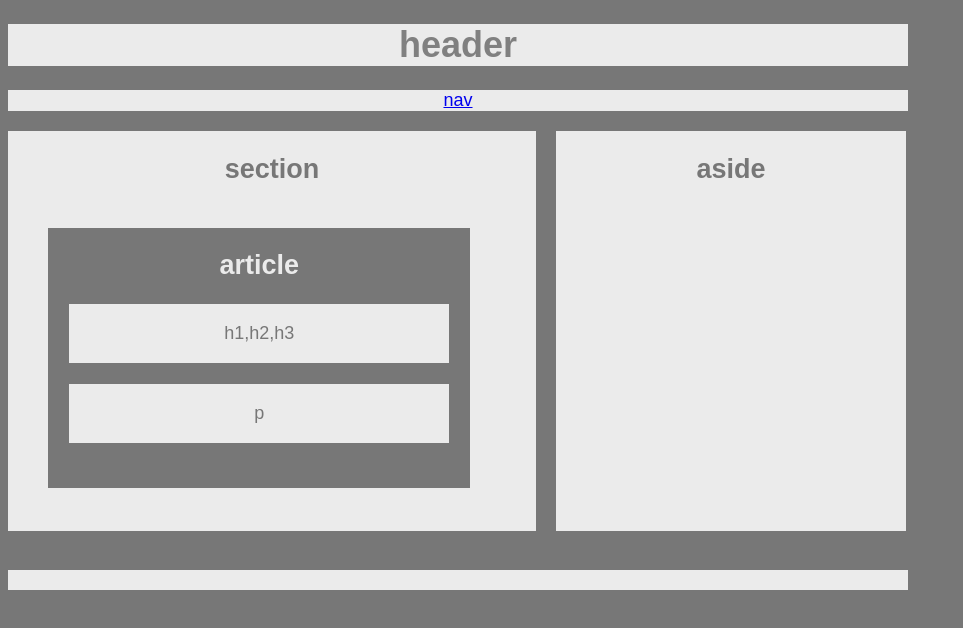
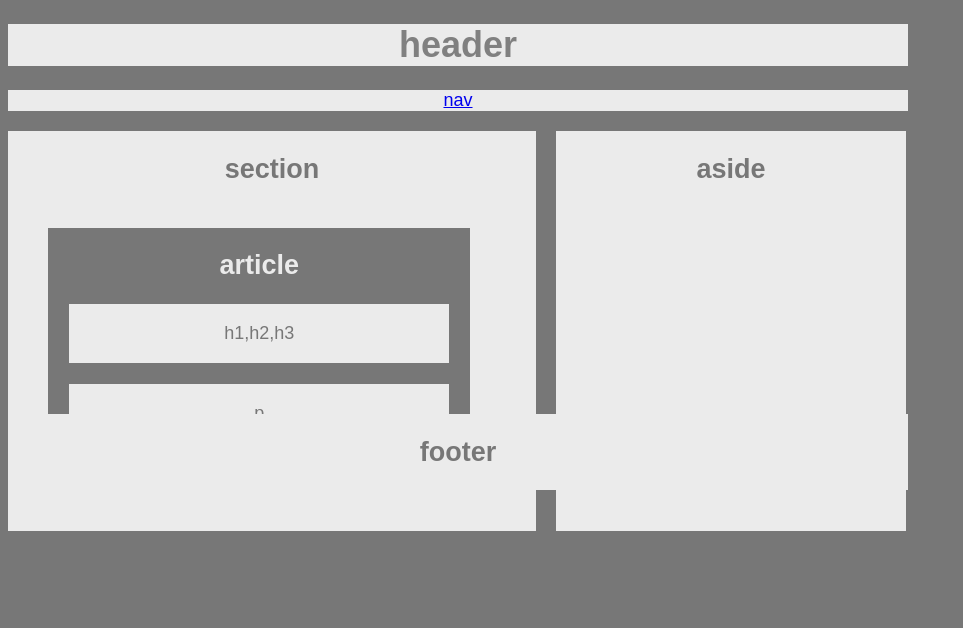
Before and after one commit to kalpatel82/HW-Wireframe, a plain HTML site: page index.html in a window 1280 px wide. Shown: the whole page, without its empty margins (0-963 px from the left). Drawn offline with Linux system fonts and the light colour scheme.

Commit message:
fixed footer

```diff
--- a/index.html
+++ b/index.html
@@ -51,13 +51,17 @@
             <div id="aside">
                 <h2>aside</h2> <br>
             </div>
+
+            <br>
+
+            <footer><h2>footer</h2></footer>
         </div>
 
         <br>
 
 
 
-        <footer><p>footer</p></footer>
+
 
 
 </body>
--- a/style.css
+++ b/style.css
@@ -26,9 +26,9 @@ nav {
 }
 
 
-.wrapper{
+/* .wrapper{
   display: inline;
-}
+} */
 
 
 #section{
@@ -75,10 +75,10 @@ nav {
 }
 
 footer{
-position: relative;
+position: absolute;
 background: #ebebeb;
 color: #777;
+bottom: 310px;
 width: 900px;
-height: 20px;
-bottom: -400px;
+
 }
```
